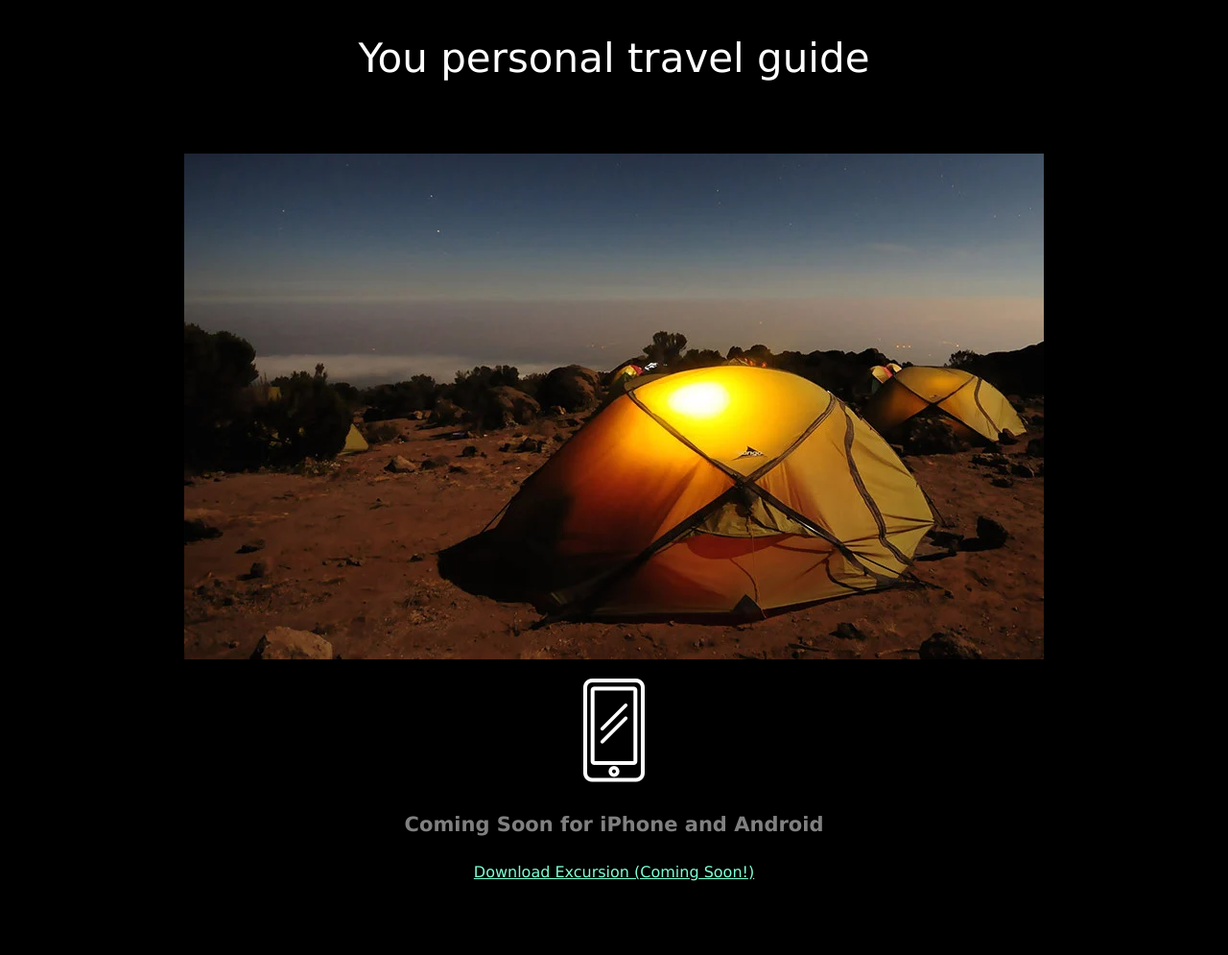
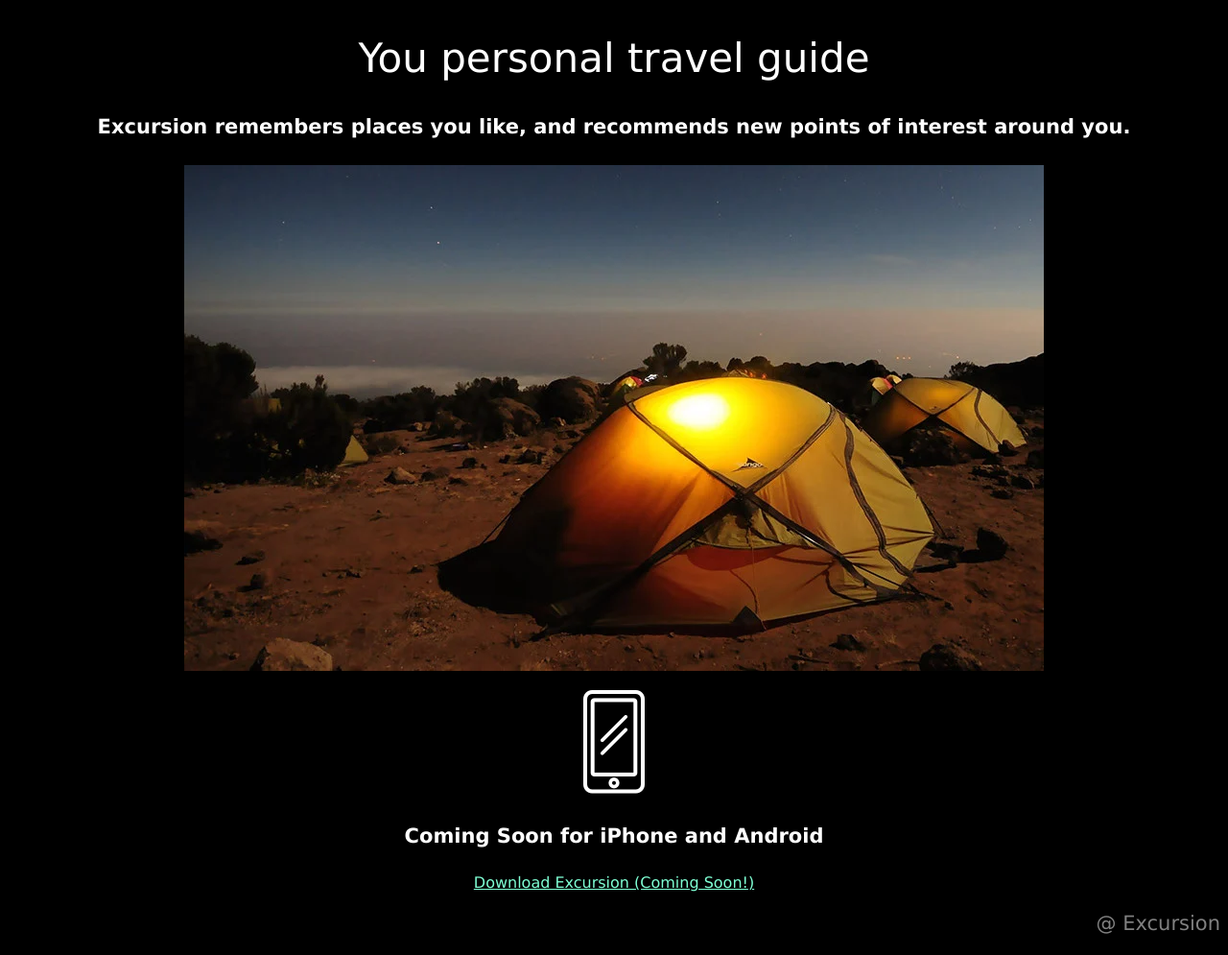
Before and after one commit to brunocfz/excursion-2, a plain HTML site: page index.html in a window 1280 px wide. Shown: the part 313-1308 px from the top of the page at 96% size. Before the commit the page ends 1247 px from the top, so only its background shows below. Drawn offline with Linux system fonts and the light colour scheme.

Commit message:
final push

```diff
--- a/index.html
+++ b/index.html
@@ -14,10 +14,11 @@
     <source src="resources/videos/excursion.mp4" type="video/mp4">
    </video>
    <h2 class="header--secondary">You personal travel guide</h2>
-   <h4 class="header--subheader">Excursion remembers places you like, and recommends new points of interest around you.</h4>
+   <h4 class="header--sub-header">Excursion remembers places you like, and recommends new points of interest around you.</h4>
    <p><img src="resources/images/camp.jpg"></p>
    <p><img src="resources/images/phone.png"></p>
    <h4 class="header--sub-header">Coming Soon for iPhone and Android</h4>
    <p><a class="link--cta" href="#">Download Excursion (Coming Soon!)</a></p>
+   <p class="footer--copyright">@ Excursion</p>
    </body>
    </html>
--- a/resources/css/style.css
+++ b/resources/css/style.css
@@ -20,7 +20,7 @@ body {
 
 .header--sub-header {
     font-size: 21px;
-    color: gray;
+    color: white;
 }
 
 /* LINKS */
@@ -29,3 +29,11 @@ body {
     font-size: 16px;
     color: aquamarine;
 }
+
+/* FOOTER */
+
+.footer--copyright {
+    font-size: 21px;
+    color: grey;
+    text-align: right;
+}
```
